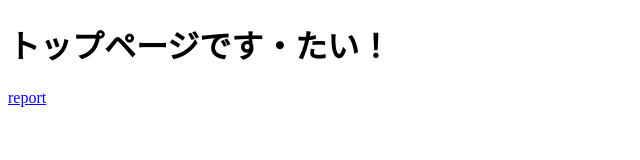
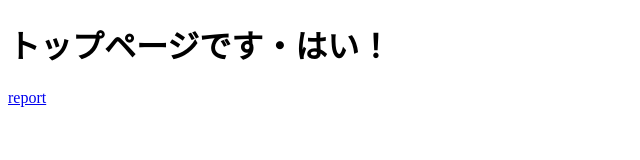
Before and after one commit to Su-3214/FrontEnd202401_01, a website: page index.html in a window 1280 px wide. Shown: the full height of the page, 0-640 px from the left. Drawn offline with Linux system fonts and the light colour scheme.

Commit message:
トップページの変更
ですたいをですはいに修正しました。

```diff
--- a/index.html
+++ b/index.html
@@ -8,7 +8,7 @@
 </head>
 
 <body>
-    <h1 id="top_message">トップページです・たい！</h1>
+    <h1 id="top_message">トップページです・はい！</h1>
     <a href="./e2e/cypress/support/index.js">report</a>
 </body>
 
```
